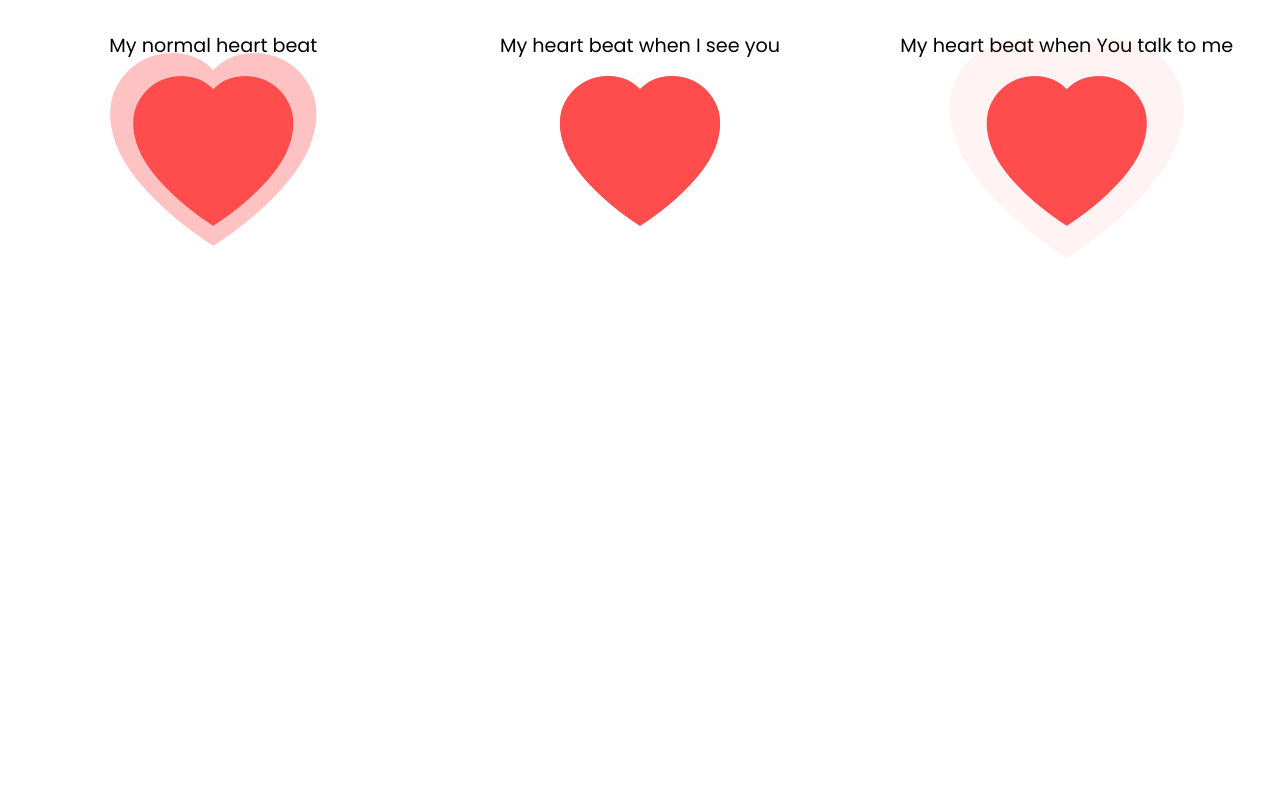
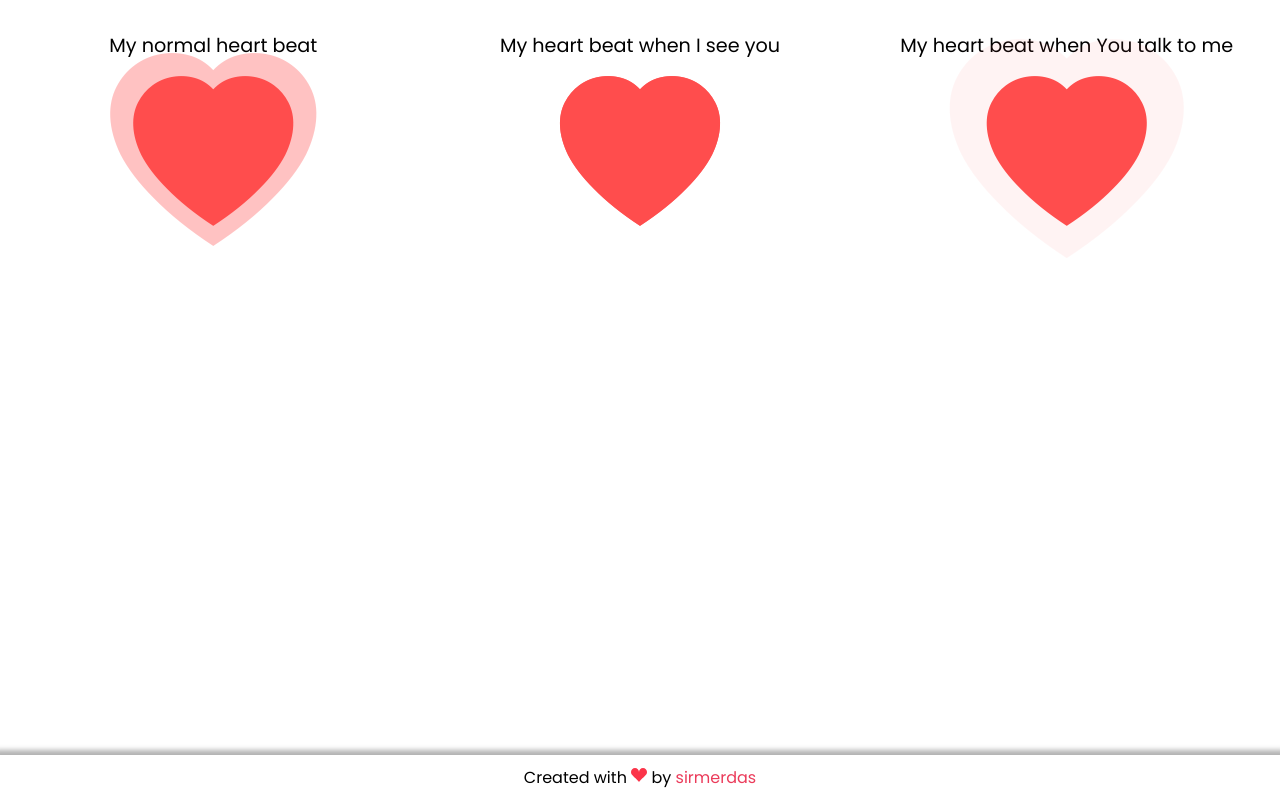
Before and after one commit to SirMERDAS/heart-beat, a plain HTML site: page index.html in a window 1280 px wide. Drawn offline with nearby package versions, Linux system fonts and the light colour scheme.

```diff
--- a/index.html
+++ b/index.html
@@ -55,5 +55,20 @@
                 </div>
             </div>
         </div>
-    </body>
-</html>
+
+        <div class="footer">
+            <div class="footer-text">
+                Created with
+                <span>
+                    <svg xmlns="http://www.w3.org/2000/svg" width="16" height="16" fill="#fb3449" class="bi bi-suit-heart-fill" viewBox="0 0 16 16">
+                        <path d="M4 1c2.21 0 4 1.755 4 3.92C8 2.755 9.79 1 12 1s4 1.755 4 3.92c0 3.263-3.234 4.414-7.608 9.608a.513.513 0 0 1-.784 0C3.234 9.334 0 8.183 0 4.92 0 2.755
+                            1.79 1
+                            4
+                            1z"/>
+                        </svg>
+                    </span>
+                    by <a href="https://github.com/sirmerdas" target="_blank">sirmerdas</a>
+                </div>
+            </div>
+        </body>
+    </html>
--- a/style.css
+++ b/style.css
@@ -8,6 +8,19 @@
 }
 body {
   font-family: "Poppins", sans-serif;
+}
+.footer {
+  position: fixed;
+  bottom: 0;
+  display: flex;
+  justify-content: center;
+  width: 100%;
+  padding: 10px 0;
+  box-shadow: 0 0 5px 5px rgba(0, 0, 0, 0.3);
+}
+a {
+  text-decoration: none;
+  color: #eb3b5a;
 }
 .main {
   max-width: 1440px;
```
Also changed, not shown: 1 other file.
